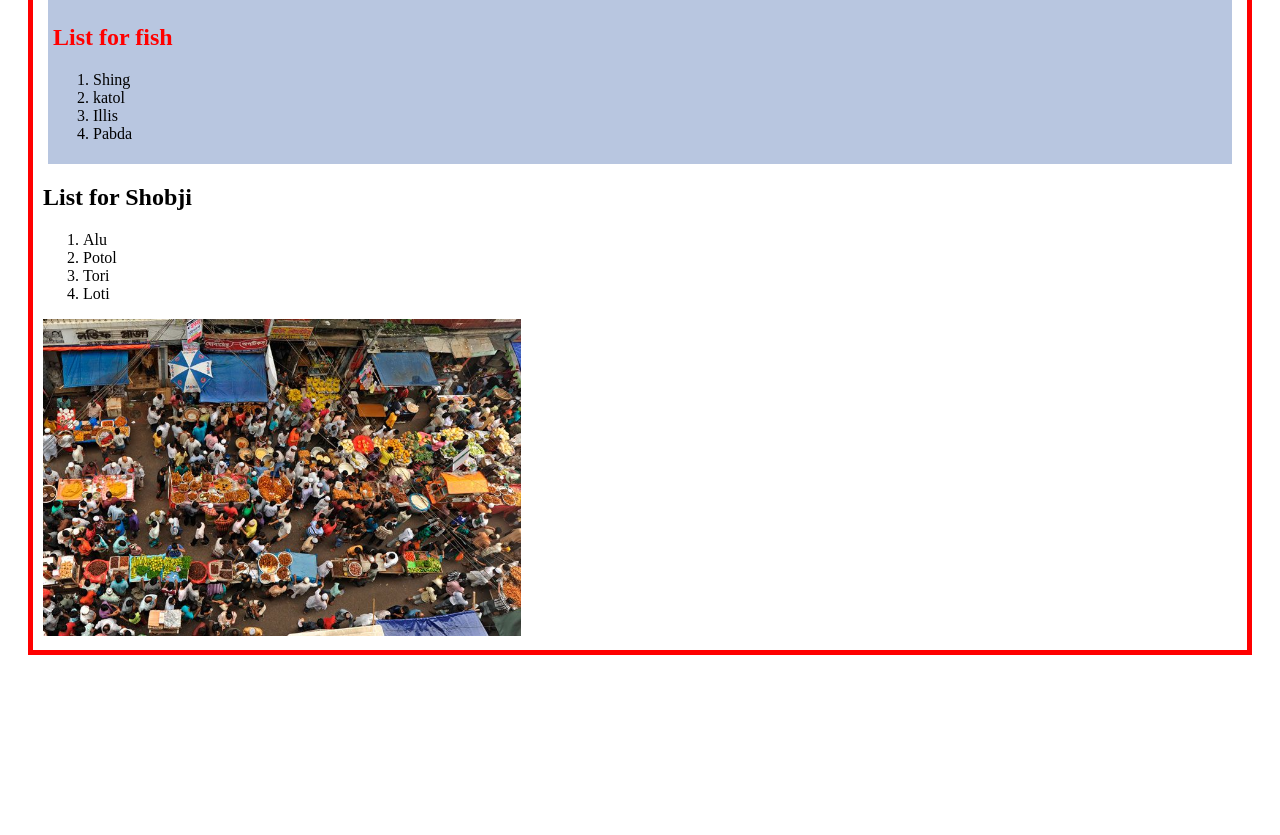
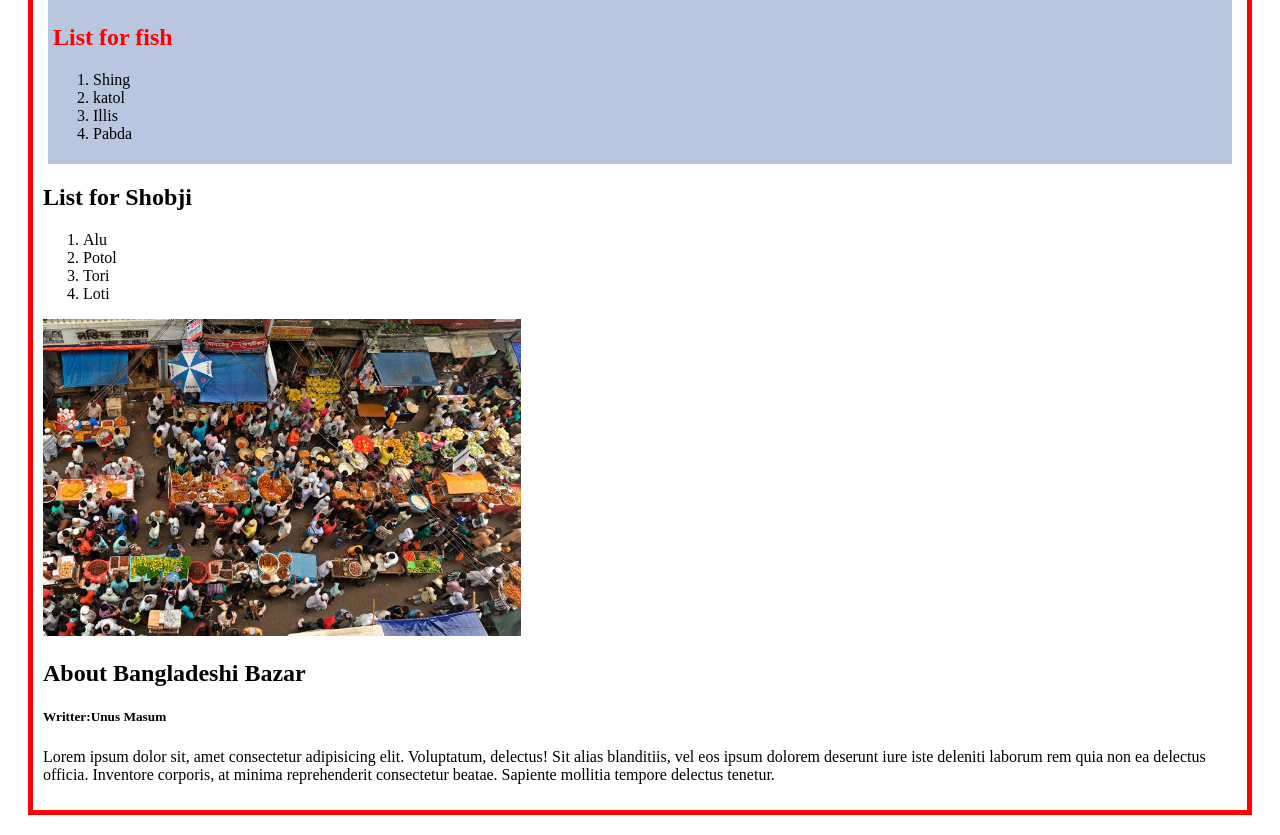
Before and after one commit to Masum-SM/Bazar, a plain HTML site: page index.html in a window 1280 px wide. Shown: the part 113-948 px from the top of the page. Before the commit the page ends 800 px from the top, so only its background shows below. Drawn offline with Linux system fonts and the light colour scheme.

Commit message:
adding description

```diff
--- a/index.html
+++ b/index.html
@@ -32,7 +32,13 @@
             </div>
         </div>
 
+
         <img src="bdBazar.jpg" alt="" srcset="">
+        <div class="bzrDescrip">
+            <h2>About Bangladeshi Bazar</h2>
+            <h5>Writter:Unus Masum</h5>
+            <p>Lorem ipsum dolor sit, amet consectetur adipisicing elit. Voluptatum, delectus! Sit alias blanditiis, vel eos ipsum dolorem deserunt iure iste deleniti laborum rem quia non ea delectus officia. Inventore corporis, at minima reprehenderit consectetur beatae. Sapiente mollitia tempore delectus tenetur.</p>
+        </div>
     </div>
 </body>
 </html>
```
